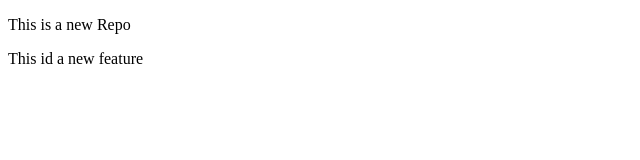
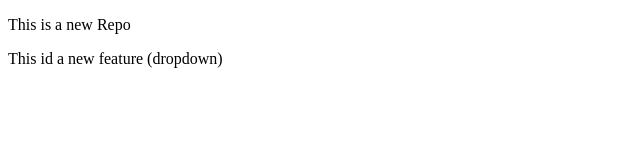
Before and after one commit to Sakshik0315/LocalRepo, a plain HTML site: page index.html in a window 1280 px wide. Shown: the full height of the page, 0-640 px from the left. Drawn offline with Linux system fonts and the light colour scheme.

```diff
--- a/index.html
+++ b/index.html
@@ -8,6 +8,6 @@
 <body>
     <p> This is a new Repo </p>
 
-<p>  This id a new feature </p>
+<p>  This id a new feature (dropdown)</p>
 </body>
 </html>
```
